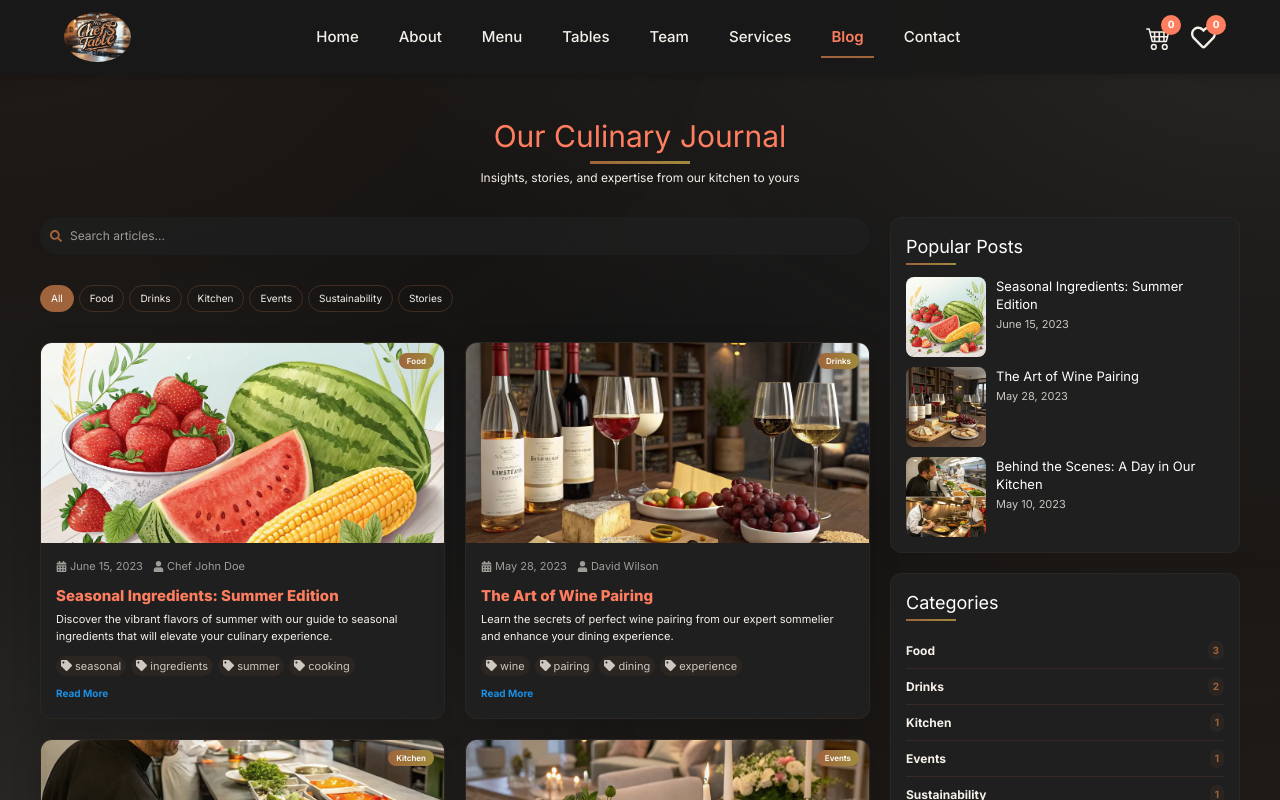
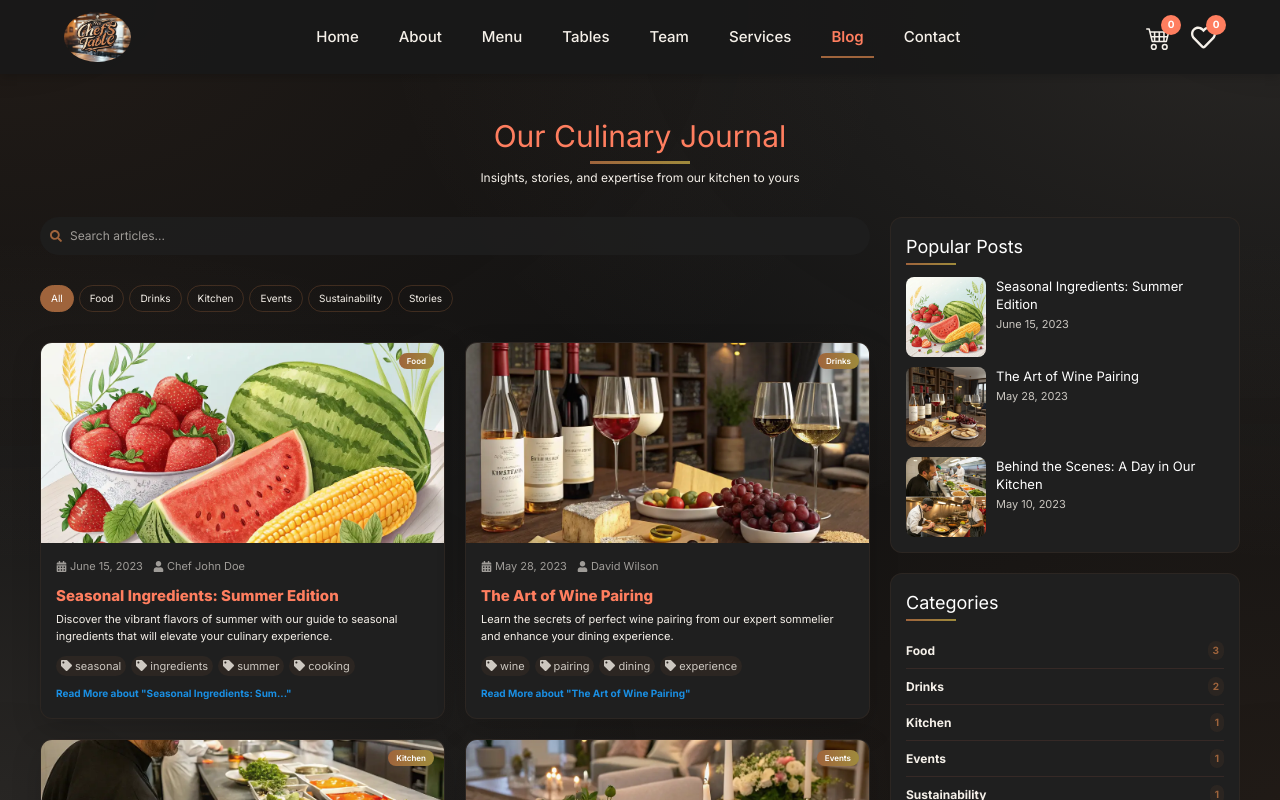
Before and after one commit to alfa155518/Resturant-App-Nextjs, a Next.js app: page /blog in a window 1280 px wide. Shown: the top 800 px of the page. Built offline with nearby package versions, Linux system fonts and the light colour scheme.

Commit message:
imporve SEO  in blog page

```diff
--- a/app/(pages)/blog/page.jsx
+++ b/app/(pages)/blog/page.jsx
@@ -246,7 +246,7 @@ export default function Blog() {
                       ))}
                     </div>
                     <Link href={`/blog/${post.id}`} className={styles.readMoreLink} aria-label={`Read more about ${post.title}`}>
-                      Read More
+                      Read More about "{post.title.substring(0, 25)}{post.title.length > 25 ? '...' : ''}"
                     </Link>
                   </div>
                 </motion.article>
```
